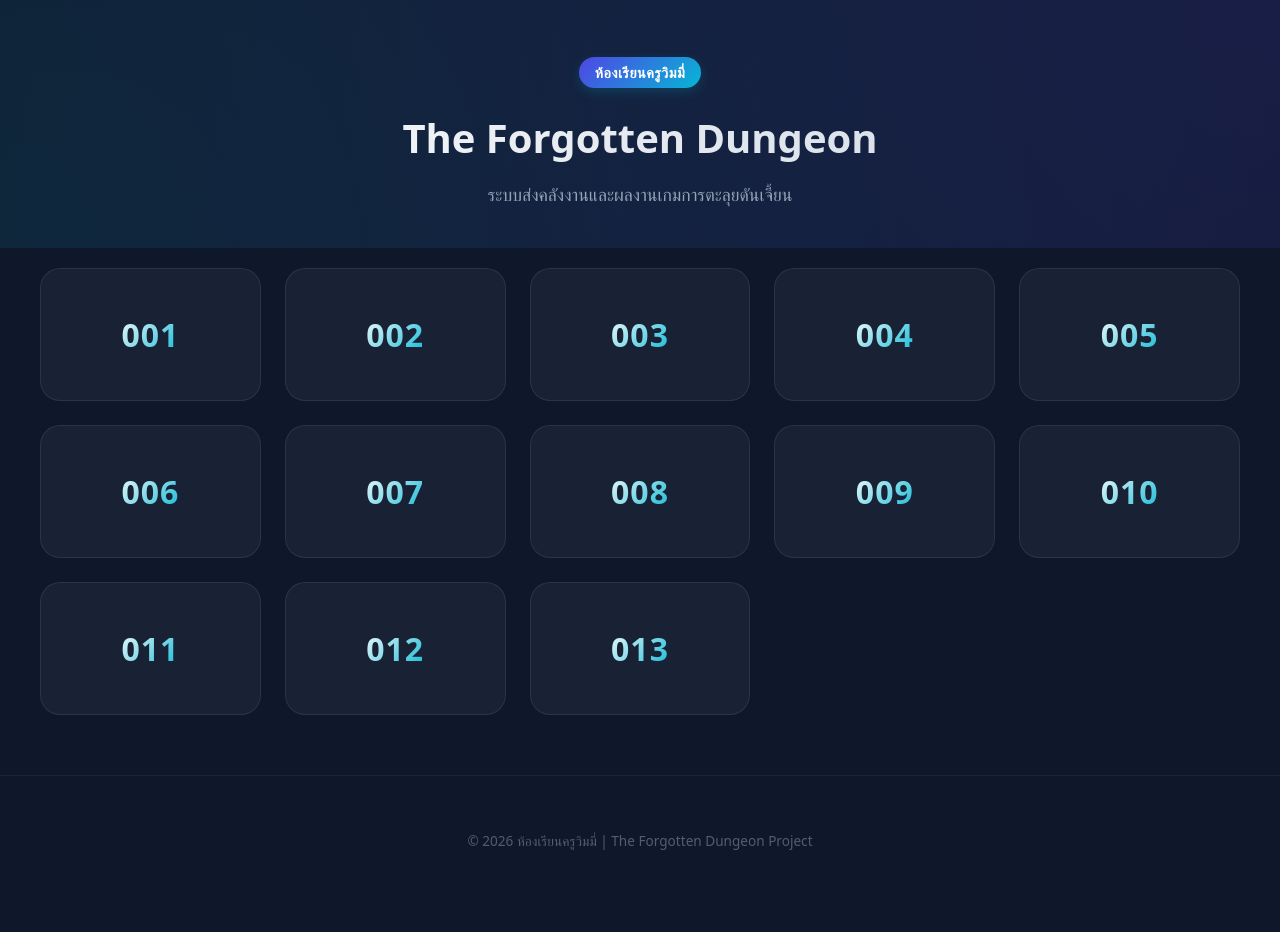
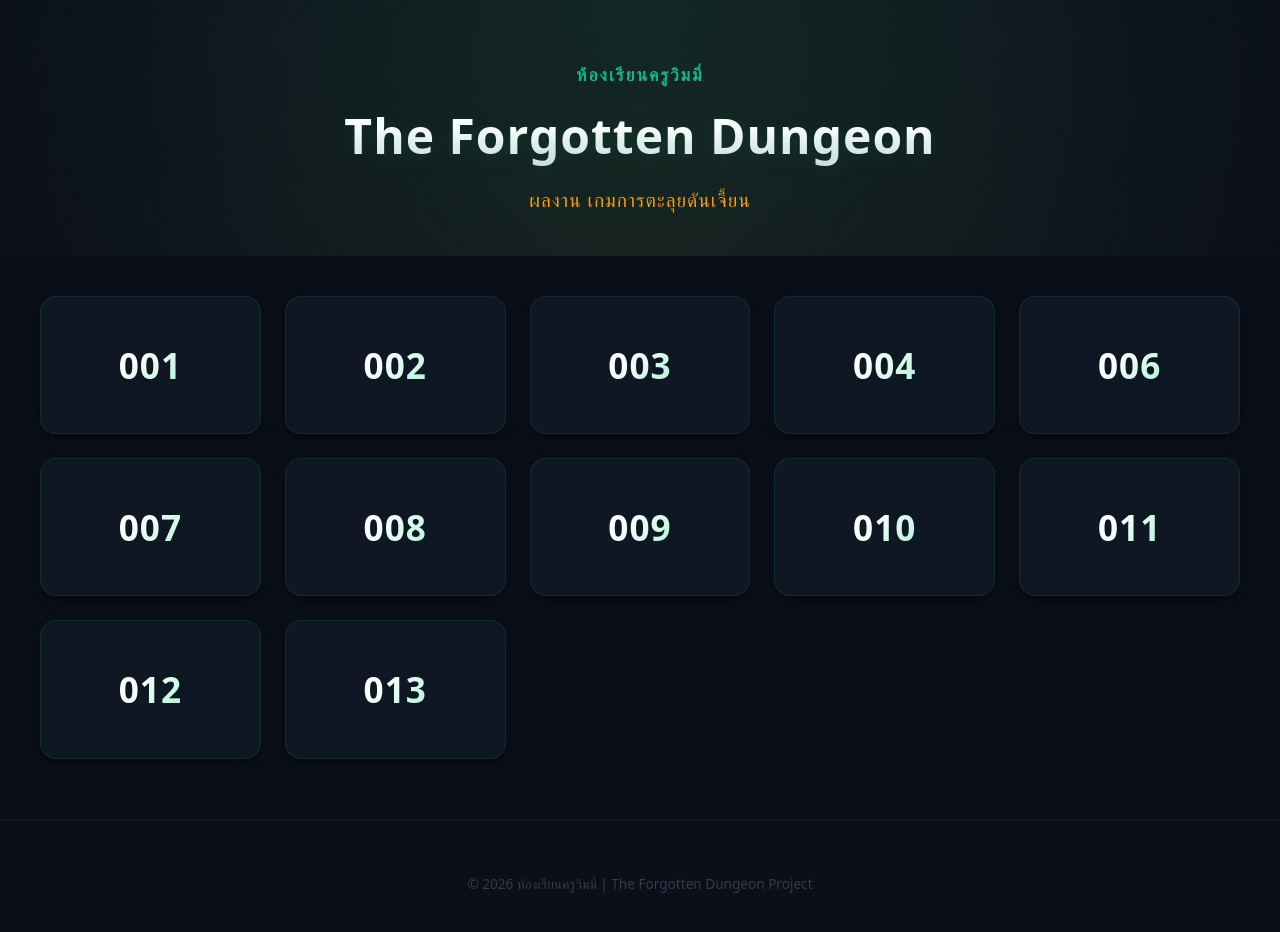
Before and after one commit to wimme9/The-Forgotten-Dungeon, a plain HTML site: page index.html in a window 1280 px wide. Before the commit the page ends 905 px from the top, so only its background shows below. Drawn offline with Linux system fonts and the light colour scheme.

Commit message:
Update index.html

```diff
--- a/index.html
+++ b/index.html
@@ -6,10 +6,11 @@
     <title>ห้องเรียนครูวิมมี่ - The Forgotten Dungeon</title>
     <style>
         :root {
-            --primary-gradient: linear-gradient(135deg, #4f46e5 0%, #06b6d4 100%);
-            --bg-color: #0f172a; /* พื้นหลังมืดสไตล์ Tech */
-            --card-bg: rgba(30, 41, 59, 0.7);
-            --card-border: rgba(255, 255, 255, 0.08);
+            /* ธีมสีสไตล์เกมดันเจี้ยน: เขียวมรกตและทองประกาย */
+            --primary-gradient: linear-gradient(135deg, #10b981 0%, #f59e0b 100%);
+            --bg-color: #0b0f19; /* พื้นหลังมืดสนิทสไตล์ห้องใต้ดิน */
+            --card-bg: rgba(17, 24, 39, 0.85);
+            --card-border: rgba(16, 185, 129, 0.15);
             --text-main: #f8fafc;
             --text-muted: #94a3b8;
         }
@@ -26,37 +27,38 @@
 
         /* Hero Header Section */
         header {
-            background: radial-gradient(circle at top right, rgba(79, 70, 229, 0.15), transparent),
-                        radial-gradient(circle at bottom left, rgba(6, 182, 212, 0.1), transparent);
+            background: radial-gradient(circle at top, rgba(16, 185, 129, 0.12), transparent),
+                        radial-gradient(circle at bottom, rgba(245, 158, 11, 0.05), transparent);
             padding: 60px 20px 40px 20px;
             text-align: center;
         }
 
-        .badge {
-            background: var(--primary-gradient);
-            color: white;
-            padding: 6px 16px;
-            border-radius: 20px;
-            font-size: 0.9rem;
+        .header-sub {
+            font-size: 1.1rem;
             font-weight: 600;
-            letter-spacing: 0.5px;
-            box-shadow: 0 4px 12px rgba(6, 182, 212, 0.2);
+            color: #10b981;
+            letter-spacing: 2px;
+            text-transform: uppercase;
+            margin-bottom: 8px;
         }
 
         header h1 {
-            margin: 20px 0 10px 0;
-            font-size: 2.5rem;
-            font-weight: 800;
-            background: linear-gradient(to right, #ffffff, #cbd5e1);
+            margin: 10px 0;
+            font-size: 3rem;
+            font-weight: 900;
+            letter-spacing: 1px;
+            background: linear-gradient(to bottom, #ffffff 40%, #cbd5e1 100%);
             -webkit-background-clip: text;
             -webkit-text-fill-color: transparent;
+            text-shadow: 0 4px 20px rgba(16, 185, 129, 0.15);
         }
 
-        header p {
-            margin: 0;
-            color: var(--text-muted);
-            font-size: 1.1rem;
-            font-weight: 300;
+        .header-desc {
+            margin: 10px 0 0 0;
+            color: #f59e0b;
+            font-size: 1.2rem;
+            font-weight: 500;
+            letter-spacing: 1px;
         }
 
         /* Main Grid Content */
@@ -70,14 +72,14 @@
             display: grid;
             grid-template-columns: repeat(auto-fit, minmax(220px, 1fr));
             gap: 24px;
-            margin-top: 20px;
+            margin-top: 40px;
         }
 
-        /* Modern Glassmorphism Card */
+        /* Modern Gaming Card */
         .card {
             background: var(--card-bg);
             border: 1px solid var(--card-border);
-            border-radius: 20px;
+            border-radius: 16px;
             padding: 40px 20px;
             text-decoration: none;
             color: inherit;
@@ -88,6 +90,7 @@
             backdrop-filter: blur(8px);
             transition: all 0.4s cubic-bezier(0.16, 1, 0.3, 1);
             position: relative;
+            box-shadow: 0 4px 12px rgba(0, 0, 0, 0.5);
         }
 
         /* แสงวิบวับเวลา Hover */
@@ -95,7 +98,7 @@
             content: '';
             position: absolute;
             inset: 0;
-            border-radius: 20px;
+            border-radius: 16px;
             padding: 1px;
             background: var(--primary-gradient);
             -webkit-mask: linear-gradient(#fff 0 0) content-box, linear-gradient(#fff 0 0);
@@ -106,9 +109,10 @@
         }
 
         .card:hover {
-            transform: translateY(-8px) scale(1.01);
-            background: rgba(30, 41, 59, 0.9);
-            box-shadow: 0 20px 40px rgba(0, 0, 0, 0.3);
+            transform: translateY(-8px) scale(1.02);
+            background: rgba(17, 24, 39, 0.95);
+            border-color: rgba(245, 158, 11, 0.3);
+            box-shadow: 0 15px 30px rgba(16, 185, 129, 0.2);
         }
 
         .card:hover::after {
@@ -117,11 +121,18 @@
 
         .card-title {
             margin: 0;
-            font-size: 2rem;
+            font-size: 2.2rem;
             color: #ffffff;
-            font-weight: 700;
+            font-weight: 800;
             letter-spacing: 1px;
-            background: linear-gradient(135deg, #ffffff 0%, #06b6d4 100%);
+            background: linear-gradient(135deg, #ffffff 30%, #a7f3d0 100%);
+            -webkit-background-clip: text;
+            -webkit-text-fill-color: transparent;
+            transition: all 0.3s ease;
+        }
+
+        .card:hover .card-title {
+            background: linear-gradient(135deg, #ffffff 30%, #fde047 100%);
             -webkit-background-clip: text;
             -webkit-text-fill-color: transparent;
         }
@@ -130,13 +141,13 @@
         footer {
             text-align: center;
             padding: 40px 20px;
-            color: rgba(148, 163, 184, 0.5);
+            color: rgba(148, 163, 184, 0.3);
             font-size: 0.85rem;
             border-top: 1px solid rgba(255, 255, 255, 0.05);
         }
 
         @media (max-width: 640px) {
-            header h1 { font-size: 1.9rem; }
+            header h1 { font-size: 2.2rem; }
             .grid-container { grid-template-columns: repeat(auto-fit, minmax(140px, 1fr)); }
         }
     </style>
@@ -144,9 +155,9 @@
 <body>
 
     <header>
-        <span class="badge">ห้องเรียนครูวิมมี่</span>
+        <div class="header-sub">ห้องเรียนครูวิมมี่</div>
         <h1>The Forgotten Dungeon</h1>
-        <p>ระบบส่งคลังงานและผลงานเกมการตะลุยดันเจี้ยน</p>
+        <div class="header-desc">ผลงาน เกมการตะลุยดันเจี้ยน</div>
     </header>
 
     <main>
@@ -168,9 +179,7 @@
                 <h3 class="card-title">004</h3>
             </a>
 
-            <a href="005/index.html" class="card">
-                <h3 class="card-title">005</h3>
-            </a>
+            <!-- เอาป้าย 005 ออกตามต้องการ -->
 
             <a href="006/index.html" class="card">
                 <h3 class="card-title">006</h3>
```
